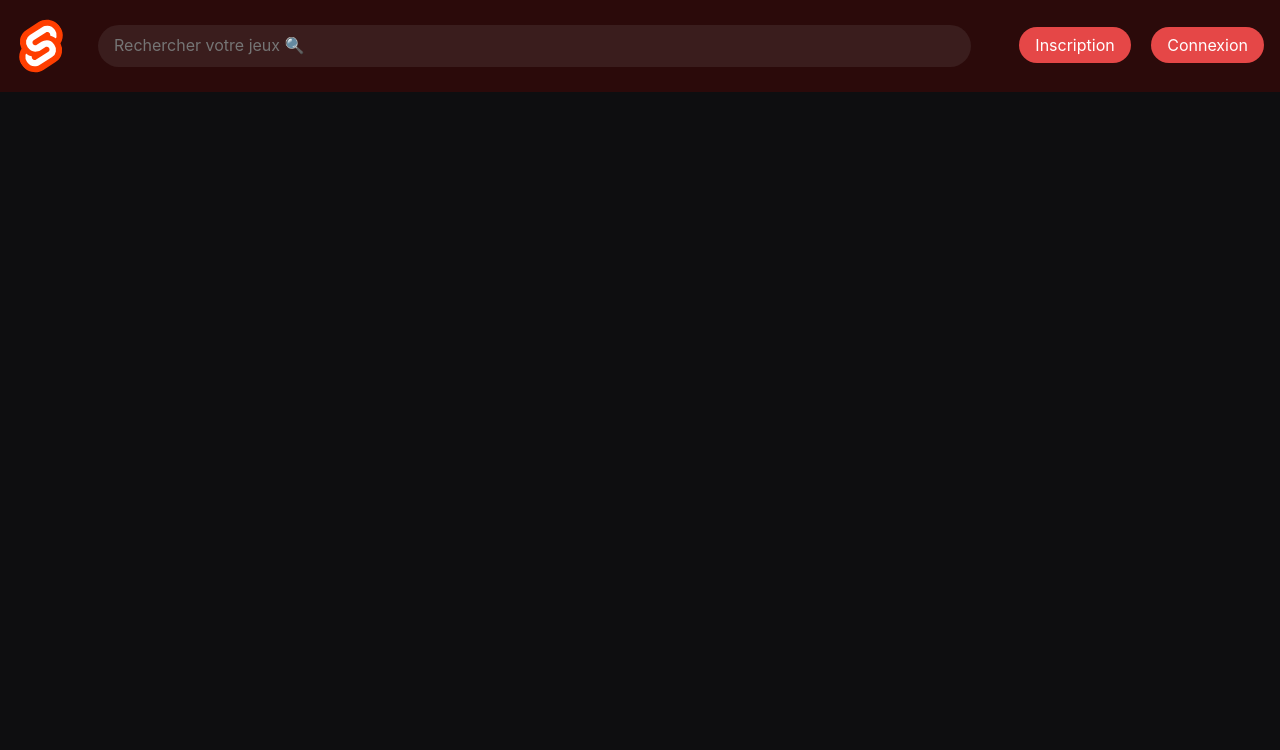
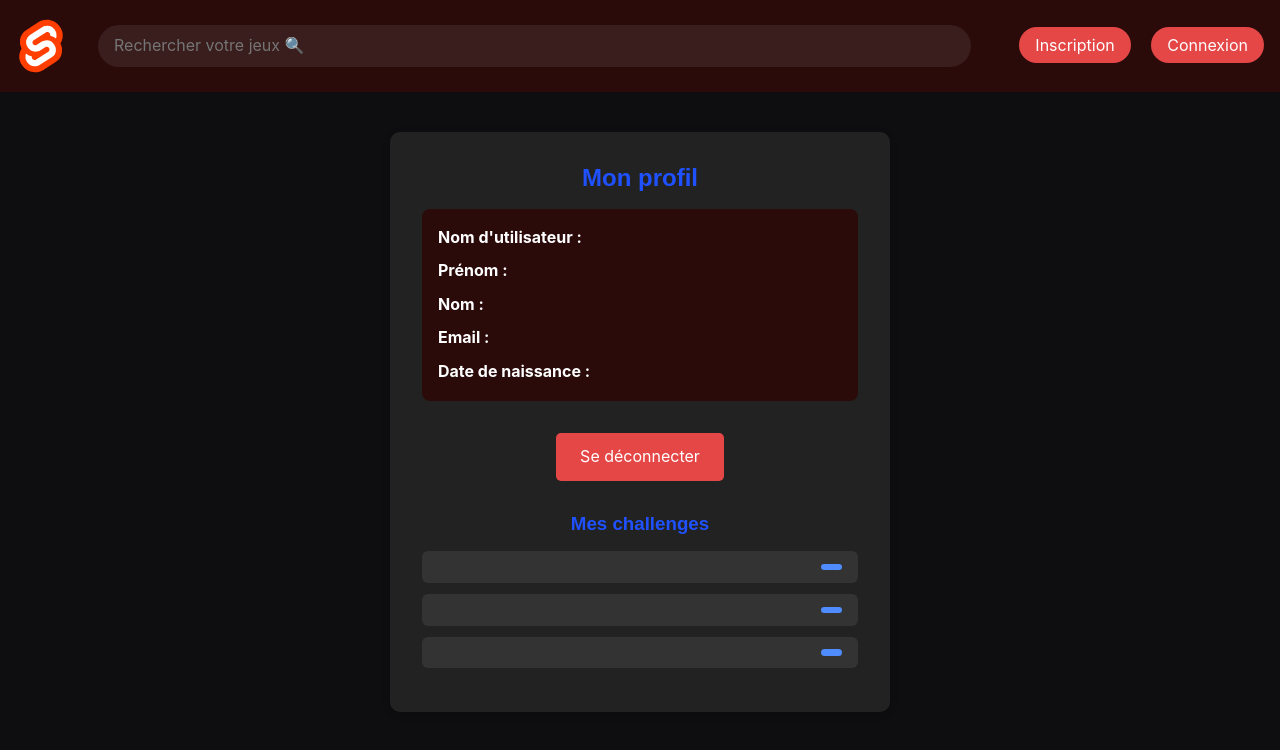
Before and after one commit to Senngy/Gamer-Challenges, a SvelteKit app in the folder client/: page /me in a window 1280 px wide. Shown: the top 750 px of the page. Built offline with nearby package versions, Linux system fonts and the light colour scheme.

Commit message:
Create page me

```diff
--- /dev/null
+++ b/client/src/lib/components/auth/BtnAuth.svelte
@@ -0,0 +1,23 @@
+<script>
+
+</script>
+
+ <a type="submit" class="btn" href="/me">
+   <slot></slot>
+ </a>
+
+ <style>
+     .btn {
+    padding: 0.8rem;
+    background: #4f8cff;
+    color: #fff;
+    border: none;
+    border-radius: 5px;
+    font-size: 1.1rem;
+    cursor: pointer;
+    transition: background 0.2s;
+  }
+  .btn:hover {
+    background: #2563eb;
+  }
+ </style>
--- a/client/src/routes/auth/signup/+page.svelte
+++ b/client/src/routes/auth/signup/+page.svelte
@@ -53,7 +53,7 @@
       <label for="confirmPassword">Confirmer le mot de passe</label>
       <input id="confirmPassword" type="password" bind:value={confirmPassword} required minlength="8"  maxlength="50"/>
     </div>
-    <button type="submit">S'inscrire</button>
+    <a class="btn" type="submit" href="/me">S'inscrire</a>
   </form>
 </div>
 
@@ -86,7 +86,7 @@
     border-radius: 5px;
     font-size: 1rem;
   }
-  button {
+  .btn {
     padding: 0.8rem;
     background: #4f8cff;
     color: #fff;
@@ -96,7 +96,7 @@
     cursor: pointer;
     transition: background 0.2s;
   }
-  button:hover {
+  .btn:hover {
     background: #2563eb;
   }
   .error {
--- a/client/src/routes/me/+page.svelte
+++ b/client/src/routes/me/+page.svelte
@@ -0,0 +1,104 @@
+<script>
+  // Exemple de données utilisateur (à remplacer par des données réelles)
+  let user = {
+    username: " ",
+    first_name: " ",
+    last_name: " ",
+    email: " ",
+    birth_date: ""
+  };
+
+  let challenges = [
+    { title: " ", status: " " },
+    { title: " ", status: " " },
+    { title: " ", status: " " },
+  ];
+
+  function logout() {
+    // Logique de déconnexion ici
+    alert("Déconnexion !");
+  }
+</script>
+
+<div class="profile-container">
+  <h2>Mon profil</h2>
+  <div class="user-info">
+    <div><strong>Nom d'utilisateur :</strong> {user.username}</div>
+    <div><strong>Prénom :</strong> {user.first_name}</div>
+    <div><strong>Nom :</strong> {user.last_name}</div>
+    <div><strong>Email :</strong> {user.email}</div>
+    <div><strong>Date de naissance :</strong> {user.birth_date}</div>
+  </div>
+  <button class="btn logout" on:click={logout}>Se déconnecter</button>
+
+  <h3>Mes challenges</h3>
+  <ul class="challenges-list">
+    {#each challenges as challenge}
+      <li>
+        <span>{challenge.title}</span>
+        <span class="status">{challenge.status}</span>
+      </li>
+    {/each}
+  </ul>
+</div>
+
+<style>
+  .profile-container {
+    max-width: 500px;
+    margin: 40px auto;
+    padding: 2rem;
+    background: #222;
+    border-radius: 10px;
+    box-shadow: 0 2px 8px rgba(0,0,0,0.2);
+    color: #fff;
+  }
+  h2, h3 {
+    text-align: center;
+    margin-bottom: 1rem;
+  }
+  .user-info {
+    background: #2b0a0a;
+    padding: 1rem;
+    border-radius: 8px;
+    margin-bottom: 2rem;
+    display: flex;
+    flex-direction: column;
+    gap: 0.5rem;
+  }
+  .btn.logout {
+    display: block;
+    margin: 1rem auto 2rem auto;
+    background: #e54747;
+    color: #fff;
+    border: none;
+    border-radius: 5px;
+    padding: 0.7rem 1.5rem;
+    font-size: 1rem;
+    cursor: pointer;
+    transition: background 0.2s;
+  }
+  .btn.logout:hover {
+    background: #b91c1c;
+  }
+  .challenges-list {
+    list-style: none;
+    padding: 0;
+    margin: 0;
+  }
+  .challenges-list li {
+    background: #333;
+    margin-bottom: 0.7rem;
+    padding: 0.8rem 1rem;
+    border-radius: 6px;
+    display: flex;
+    justify-content: space-between;
+    align-items: center;
+  }
+  .status {
+    font-size: 0.95em;
+    padding: 0.2em 0.7em;
+    border-radius: 12px;
+    background: #4f8cff;
+    color: #fff;
+  }
+</style>
```
Also changed, not shown: client/src/lib/components/auth/AuthForm.svelte (added, +15 -0 lines), client/src/lib/components/auth/Input.svelte (added, +31 -0 lines), client/src/routes/auth/login/+page.svelte (+4 -14 lines), 1 other file (tests, documents, lock files or other folders).
